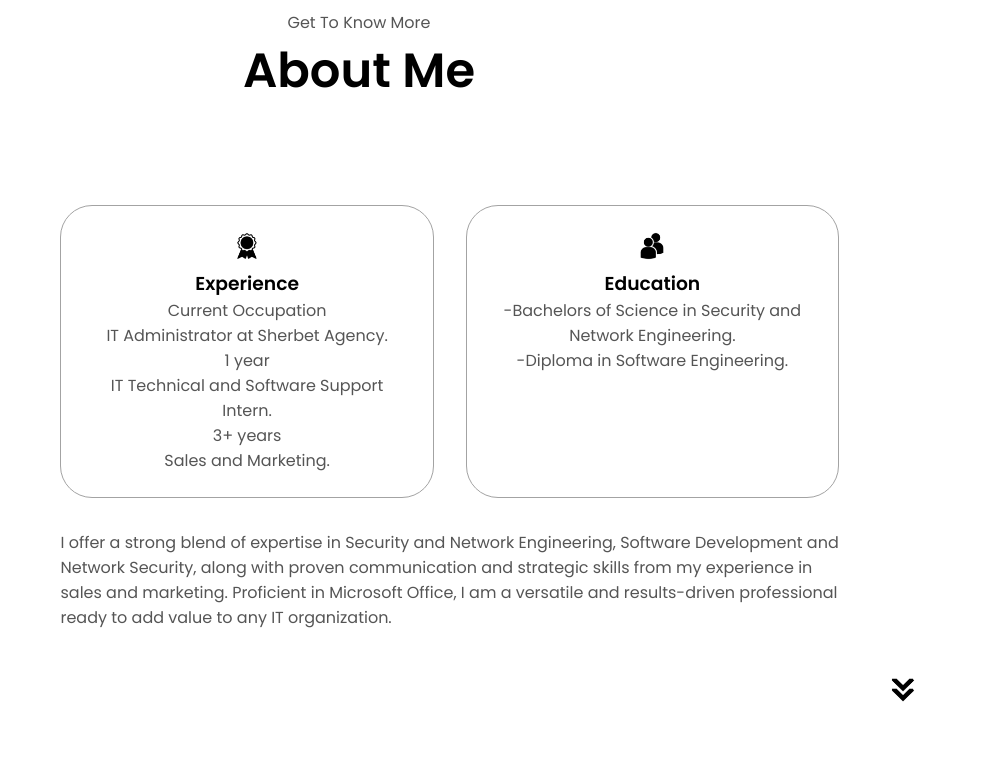
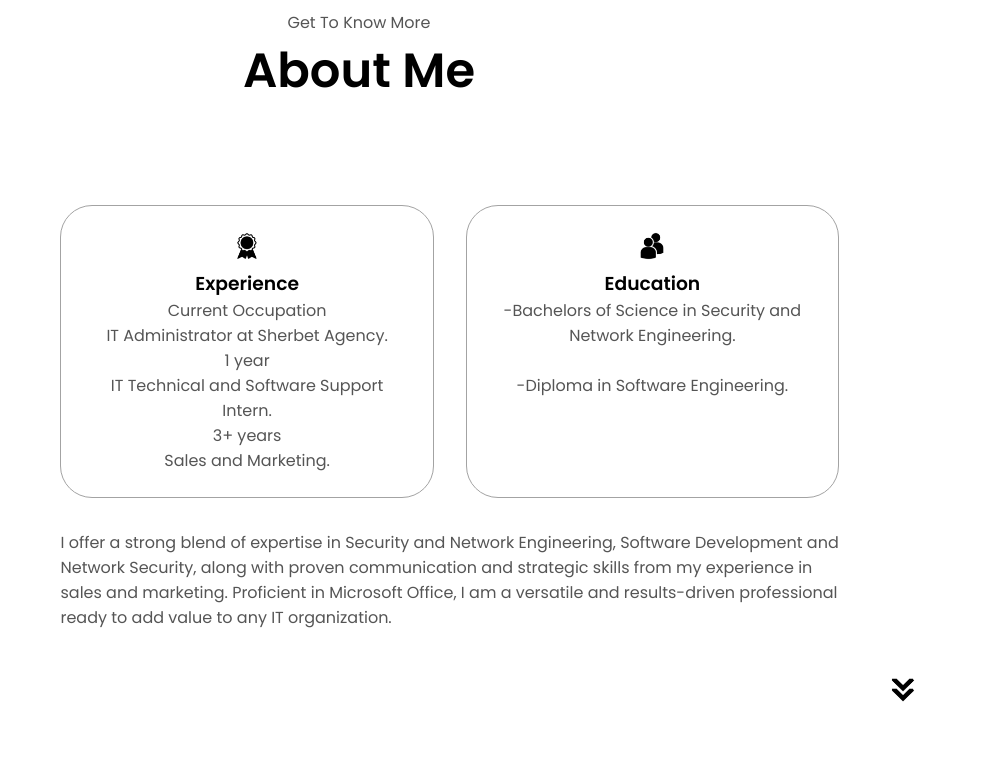
Before and after one commit to lesediGwebu/html-css-js-lesedi-web-portfolio, a plain HTML site: page index.html in a window 1280 px wide. Shown: the part 918-1693 px from the top of the page, 281-1280 px from the left. Drawn offline with Linux system fonts and the light colour scheme; files whose address does not match are found by name.

Commit message:
Update index.html

```diff
--- a/index.html
+++ b/index.html
@@ -82,7 +82,7 @@
                         <img src="./assets/education.png" alt="Education icon"
                         class="icon">
                         <h3>Education</h3>
-                        <p>-Bachelors of Science in Security and Network Engineering.<br>-Diploma in Software Engineering.</p>
+                        <p>-Bachelors of Science in Security and Network Engineering.<br> <br>-Diploma in Software Engineering.</p>
                     </div>
                 </div>
                 <div class="text-container">
```
